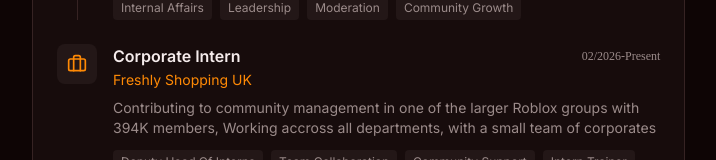
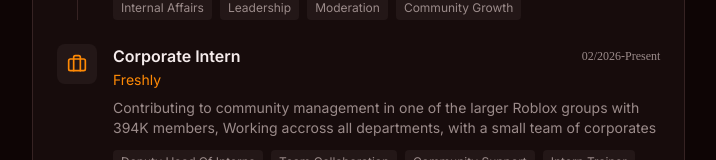
Before and after one commit to BlazyDoesDev/v0website, a Next.js app: page / in a window 1280 px wide. Shown: the part 1623-1783 px from the top of the page, without its empty margins (112-828 px from the left). Built offline with nearby package versions, Linux system fonts and the light colour scheme.

Commit message:
Revert "Update company name for Corporate Intern role"
This reverts commit 2add52bf7b2dd43d54f5b7c85153dde6f3a6c083.

```diff
--- a/components/experience-section.tsx
+++ b/components/experience-section.tsx
@@ -19,7 +19,7 @@ const experiences = [
   },
   {
     role: "Corporate Intern",
-    company: "Freshly Shopping UK",
+    company: "Freshly",
     period: "02/2026-Present",
     description: "Contributing to community management in one of the larger Roblox groups with 394K members, Working accross all departments, with a small team of corporates",
     skills: ["Deputy Head Of Interns", "Team Collaboration", "Community Support", "Intern Trainer", "Public Relations", "Internal Affairs", "Support"],
```
